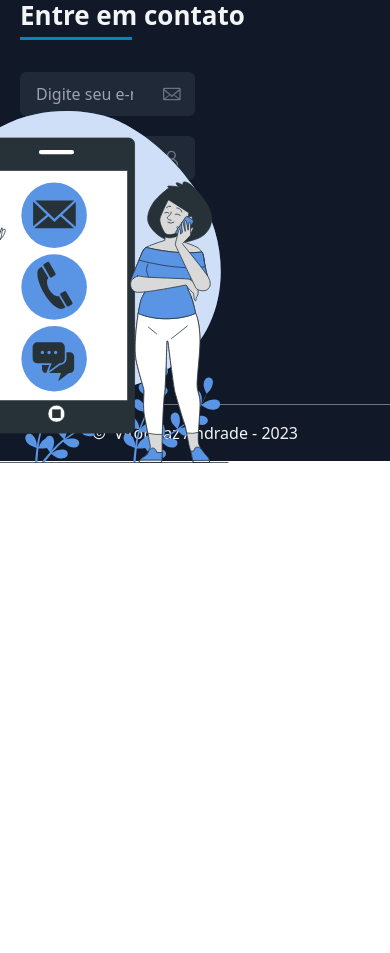
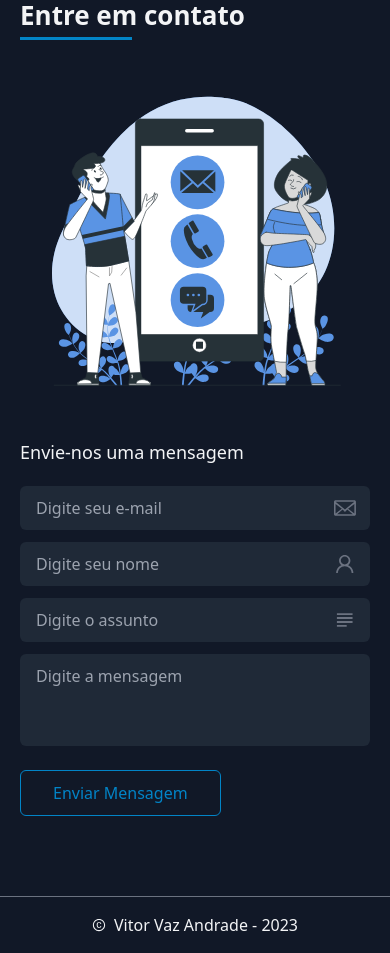
Before and after one commit to VitorVA6/portfolio, a React (Vite) app in the folder app/: page / in a window 390 px wide. Shown: the part 3120-4073 px from the top of the page. Before the commit the page ends 3664 px from the top, so only its background shows below. Built offline with nearby package versions, Linux system fonts and the light colour scheme.

Commit message:
feat: finish Contact section

```diff
--- a/app/src/components/Contact.tsx
+++ b/app/src/components/Contact.tsx
@@ -6,37 +6,41 @@ import {MdSubject} from 'react-icons/md'
 import contactImg from '../images/contact.svg'
 
 export default function Contact() {
+
   return (
-    <div className='flex flex-col pb-12 pt-0 lg:pt-8 xl:py-16 px-5 md:px-10 xl:px-20 2xl:px-40 gap-8 lg:gap-12 w-full text-gray-100 relative'>
+    <div className='flex flex-col pb-12 pt-0 lg:pt-8 xl:py-12 px-5 md:px-10 xl:px-20 2xl:px-40 gap-8 lg:gap-12 w-full text-gray-100 relative mb-8 lg:mb-20'>
         <Title textSize='text-[26px] lg:text-3xl' w='w-1/2' marginB='mb-0.5 lg:mb-1'>Entre em contato</Title>
-        <div className='flex gap-16 w-full'>
+        <div className='flex flex-col lg:flex-row gap-4 lg:gap-16 w-full items-center lg:items-start'>
             <img
                 src={contactImg}
                 alt="imagem de contato"
-                className='w-[500px] h-[500px] absolute right-36 top-12'
+                className='w-[320px] h-[350px] lg:w-[420px] lg:h-[470px] xl:w-[500px] xl:h-[500px] 2xl:w-[540px] 2xl:h-[540px] lg:absolute lg:right-6 xl:right-16 2xl:right-36 lg:top-10 xl:top-14 2xl:top-12'
             />
-            <div className='flex flex-col gap-5 col-span-3 w-1/2'>
+            <div className='flex flex-col gap-3 lg:gap-4 col-span-3 w-full lg:w-[55%] xl:w-1/2'>
+                <h3 className='text-lg font-medium mb-2'>Envie-nos uma mensagem</h3>
                 <TextInput
-                    icon={<GoMail className='w-[26px] h-[26px] mx-3.5 text-gray-500'/>}
+                    icon={<GoMail className='w-[26px] h-[26px] mx-3.5 text-gray-500 peer-focus:text-blue-secundary'/>}
                     placeHolder='Digite seu e-mail'
                     kind='text'
                 />
                 <TextInput
-                    icon={<AiOutlineUser className='w-7 h-7 mx-3.5 text-gray-500'/>}
+                    icon={<AiOutlineUser className='w-7 h-7 mx-3.5 text-gray-500 peer-focus:text-blue-secundary'/>}
                     placeHolder='Digite seu nome'
                     kind='text'
                 />
                 <TextInput
-                    icon={<MdSubject className='w-7 h-7 mx-3.5 text-gray-500'/>}
+                    icon={<MdSubject className='w-7 h-7 mx-3.5 text-gray-500 peer-focus:text-blue-secundary'/>}
                     placeHolder='Digite o assunto'
                     kind='text'
                 />
                 <textarea
                     placeholder='Digite a mensagem'
-                    className='bg-gray-800 rounded-md outline-none py-2.5 px-4 resize-none'
+                    className='bg-gray-800 rounded-md py-2.5 px-4 resize-none outline-none outline-offset-0 focus:outline-2 focus:outline-blue-secundary'
                     rows={3}
                 />
-                <button className="hidden lg:block border border-blue-secundary text-blue-secundary rounded-md px-8 py-2.5 w-fit">
+                <button
+                    className={`border border-blue-secundary text-blue-secundary rounded-md px-8 py-2.5 w-fit mt-3`}
+                >
                     Enviar Mensagem
                 </button>
             </div>
--- a/app/src/components/TextInput.tsx
+++ b/app/src/components/TextInput.tsx
@@ -1,4 +1,4 @@
-import { ReactElement } from 'react'
+import { ReactElement, useState } from 'react'
 
 type textInputProps = {
     icon: ReactElement,
@@ -7,12 +7,17 @@ type textInputProps = {
 }
 
 export default function TextInput({icon, placeHolder, kind}: textInputProps) {
+
+  const [isFocused, setIsFocused] = useState<boolean>(false)
+
   return (
-    <div className='flex items-center rounded-md w-full bg-gray-800'>
+    <div className={`group flex items-center rounded-md w-full bg-gray-800 outline-none ${isFocused&&'outline-offset-0 outline-2 outline-blue-secundary'} `}>
         <input
-            className='py-2.5 px-4 outline-none bg-transparent w-full'
+            className='py-2.5 px-4 bg-transparent w-full outline-none peer'
             type={kind}
             placeholder={placeHolder}
+            onFocus={() => setIsFocused(true)}
+            onBlur={() => setIsFocused(false)}
             />
             {icon}
     </div>
```
